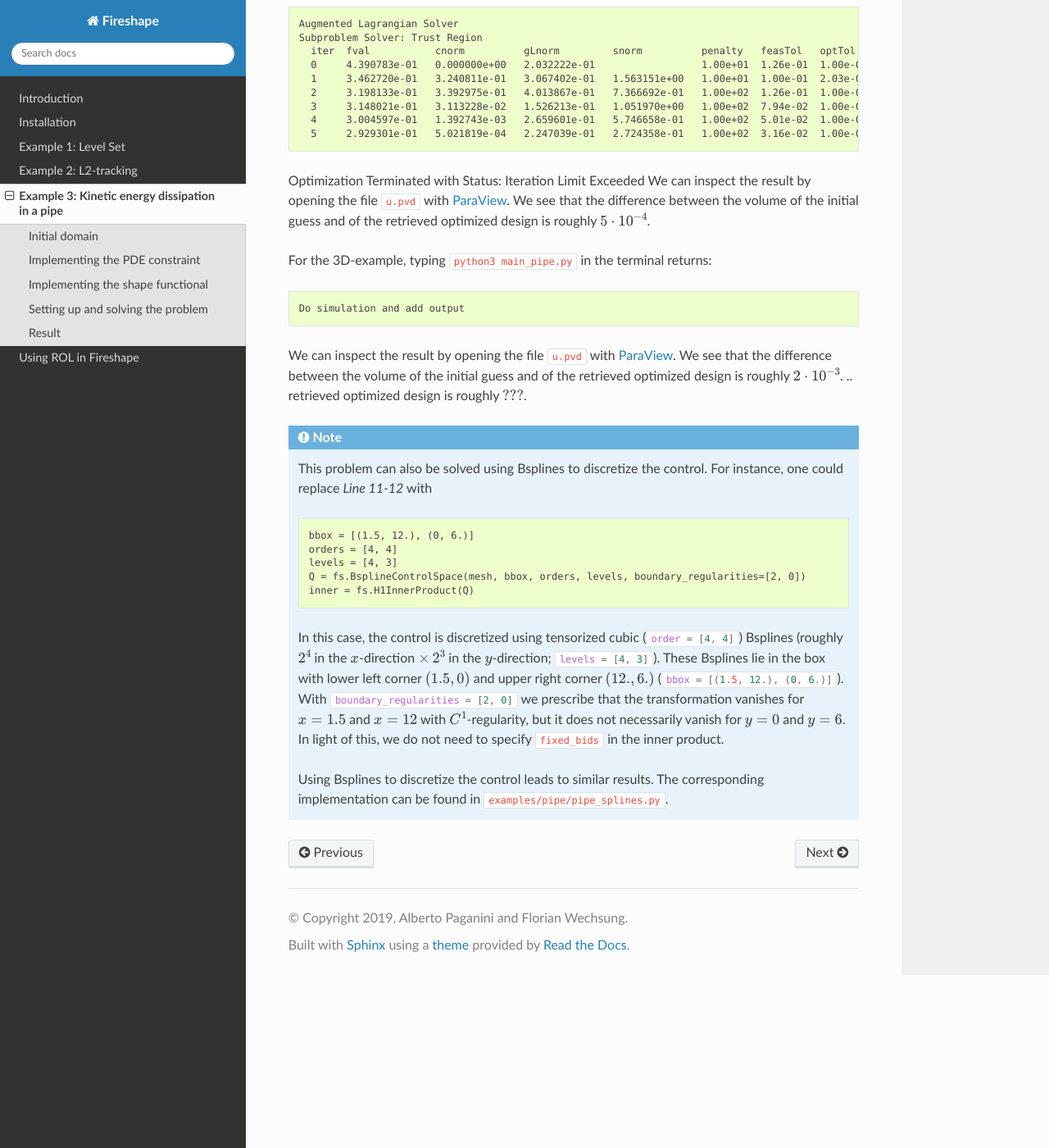
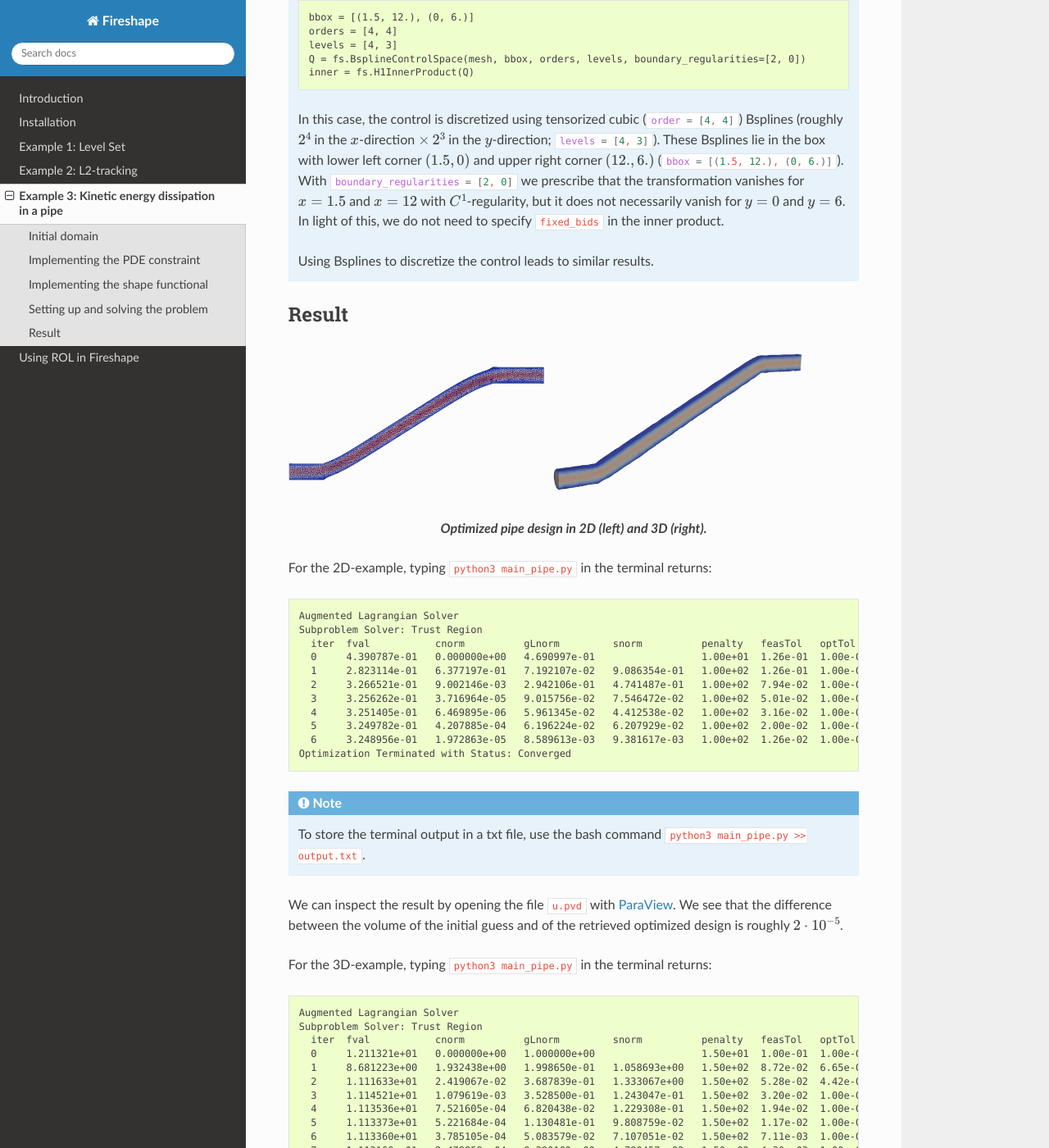
Before and after one commit to fireshape/fireshape, a Sphinx documentation site: the page built from docs/source/example_pipe.rst, in a window 1280 px wide and 1400 px high, scrolled down 3234 px. Shown: the whole window at 82% size. Built offline with Sphinx 7.4.7 and the Read the Docs theme 2.0.0, drawn with Linux system fonts in a browser that asks for light colours; some of the changed text lies outside the part shown.

Commit message:
added results to pipe documentation

```diff
--- a/docs/source/example_pipe.rst
+++ b/docs/source/example_pipe.rst
@@ -35,6 +35,17 @@ the volume of the domain should remain constant during the optimization process.
 
 Initial domain
 ^^^^^^^^^^^^^^
+
+|pipe2D_initial| |pipe3D_initial|
+
+.. centered:: *Initial pipe design in 2D (with mesh) and 3D, and magnitude of fluid velocity.*
+
+.. |pipe2D_initial| image:: images/pipe2D_initial.png
+   :width: 45%
+
+.. |pipe3D_initial| image:: images/pipe3D_initial.png
+   :width: 45%
+
 For the 2D-example, the geometry of the initial domain is described in the following
 `gmsh <http://gmsh.info/>`_ script (this has been tested with :bash:`gmsh v4.1.2`).
 
@@ -72,11 +83,22 @@ the weak formulation of this boundary value problem.
 
     The Navier-Stokes solver may fail to converge if
     too big an optimization step occurs in the optimization
-    process. To address this issue, we set the state `u` to
-    the previously computed solution whenever the state solver fails, and
-    use a trust-region algorithm as optimization solver. This way,
+    process. To address this issue,
+    we use a trust-region algorithm as optimization solver, and
+    we make the functional :math:`\mathcal{J}` return
+    :bash:`NaN` whenever the state solver fails.
+    This way,
     the trust-region method will notice that there is no improvement
     if the state solver fails and will thus reduce the trust-region radius.
+
+    .. figure:: images/pipe2D_fail.png
+        :width: 300
+        :align: center
+
+        If the trust-region radius is too large, the algorithm may try to
+        evaluate the objective functional on a domain that is not feasible.
+        In this case, the PDE-solver fails, the domain is rejected, and the
+        trust-region radius is reduced.
 
 Implementing the shape functional
 ^^^^^^^^^^^^^^^^^^^^^^^^^^^^^^^^^^^
@@ -87,7 +109,7 @@ which characterize :math:`\mathcal{J}`.
 
 
 .. literalinclude:: ../../examples/pipe/objective_pipe.py
-    :emphasize-lines: 15,16,17,18
+    :emphasize-lines: 18-23
     :linenos:
 
 
@@ -97,30 +119,33 @@ We set up the problem in the script :bash:`main_pipe.py`.
 
 To set up the problem, we need to:
 
-* load the mesh of the initial guess (*Line 10*),
+* load the mesh of the initial guess (*Line 9*),
 * choose the discretization of the control
-  (*Line 11*, Lagrangian finite elements of degree 1),
+  (*Line 10*, Lagrangian finite elements of degree 1),
 * choose the metric of the control space
-  (*Line 12*, :math:`H^1`-seminorm with homogeneous Dirichlet boundary conditions
+  (*Line 11*, :math:`H^1`-seminorm with homogeneous Dirichlet boundary conditions
   on fixed boundaries),
-* initialize the PDE contraint on the physical mesh :bash:`mesh_m` (*Line 16-23*),
+* initialize the PDE contraint on the physical mesh :bash:`mesh_m` (*Line 15-21*),
   choosing different viscosity parameters depending on the physical dimension `dim`
 * specify to save the function :math:`\mathbf{u}` after each iteration
   in the file :bash:`solution/u.pvd` by setting the function ``cb``
-  appropriately (*Lines 26-28*),
+  appropriately (*Lines 24-28*),
 * initialize the shape functional (*Line 31*),
   and the reduced shape functional (*Line 32*),
 * add a regularization term to improve the mesh quality
-  in the updated domains (*Lines 35-26*),
+  in the updated domains (*Lines 35-36*),
 * specify the volume equality constraint (*Lines 39-42*)
-* create a ROL optimization prolem (*Lines 45-50*),
+* create a ROL optimization prolem (*Lines 45-58*),
   and solve it (*Line 60*). Note that the volume equality constraint
   is imposed in *Line 58*.
+
+.. literalinclude:: ../../examples/pipe/main_pipe.py
+    :linenos:
 
 .. note::
 
    This problem can also be solved using Bsplines to discretize the control.
-   For instance, one could replace *Line 9-10* with
+   For instance, one could replace *Line 10-11* with
 
    .. code-block:: none
 
@@ -141,13 +166,20 @@ To set up the problem, we need to:
    we do not need to specify :bash:`fixed_bids` in the inner product.
 
    Using Bsplines to discretize the control leads to similar results.
-   The corresponding implementation can be found in :bash:`examples/pipe/pipe_splines.py`.
-
-.. literalinclude:: ../../examples/pipe/main_pipe.py
-    :linenos:
 
 Result
 ^^^^^^
+
+|pipe2D_final| |pipe3D_final|
+
+.. centered:: *Optimized pipe design in 2D (left) and 3D (right).*
+
+.. |pipe2D_final| image:: images/pipe2D_final.png
+   :width: 45%
+
+.. |pipe3D_final| image:: images/pipe3D_final.png
+   :width: 45%
+
 For the 2D-example, typing :bash:`python3 main_pipe.py` in the terminal returns:
 
 .. code-block:: none
@@ -155,53 +187,45 @@ For the 2D-example, typing :bash:`python3 main_pipe.py` in the terminal returns:
     Augmented Lagrangian Solver
     Subproblem Solver: Trust Region
       iter  fval           cnorm          gLnorm         snorm          penalty   feasTol   optTol    #fval   #grad   #cval   subIter
-      0     4.390783e-01   0.000000e+00   2.032222e-01                  1.00e+01  1.26e-01  1.00e-02
-      1     3.462720e-01   3.240811e-01   3.067402e-01   1.563151e+00   1.00e+01  1.00e-01  2.03e-04  19      8       23      14
-      2     3.198133e-01   3.392975e-01   4.013867e-01   7.366692e-01   1.00e+02  1.26e-01  1.00e-01  42      25      61      20
-      3     3.148021e-01   3.113228e-02   1.526213e-01   1.051970e+00   1.00e+02  7.94e-02  1.00e-03  50      30      72      5
-      4     3.004597e-01   1.392743e-03   2.659601e-01   5.746658e-01   1.00e+02  5.01e-02  1.00e-04  73      48      111     20
-      5     2.929301e-01   5.021819e-04   2.247039e-01   2.724358e-01   1.00e+02  3.16e-02  1.00e-04  96      66      150     20
+      0     4.390787e-01   0.000000e+00   4.690997e-01                  1.00e+01  1.26e-01  1.00e-02
+      1     2.823114e-01   6.377197e-01   7.192107e-02   9.086354e-01   1.00e+02  1.26e-01  1.00e-01  15      11      22      10
+      2     3.266521e-01   9.002146e-03   2.942106e-01   4.741487e-01   1.00e+02  7.94e-02  1.00e-03  23      15      32      5
+      3     3.256262e-01   3.716964e-05   9.015756e-02   7.546472e-02   1.00e+02  5.01e-02  1.00e-04  36      25      53      10
+      4     3.251405e-01   6.469895e-06   5.961345e-02   4.412538e-02   1.00e+02  3.16e-02  1.00e-04  49      35      74      10
+      5     3.249782e-01   4.207885e-04   6.196224e-02   6.207929e-02   1.00e+02  2.00e-02  1.00e-04  62      45      95      10
+      6     3.248956e-01   1.972863e-05   8.589613e-03   9.381617e-03   1.00e+02  1.26e-02  1.00e-04  75      55      116     10
+    Optimization Terminated with Status: Converged
 
-Optimization Terminated with Status: Iteration Limit Exceeded
+.. note::
+    To store the terminal output in a txt file, use the bash command
+    :bash:`python3 main_pipe.py >> output.txt`.
+
 We can inspect the result by opening the file :bash:`u.pvd`
 with `ParaView <https://www.paraview.org/>`_. We see that the
 difference between the volume of the initial guess and of the
-retrieved optimized design is roughly :math:`5\cdot 10^{-4}`.
+retrieved optimized design is roughly :math:`2\cdot 10^{-5}`.
 
 For the 3D-example, typing :bash:`python3 main_pipe.py` in the terminal returns:
 
 .. code-block:: none
 
-    Do simulation and add output
+    Augmented Lagrangian Solver
+    Subproblem Solver: Trust Region
+      iter  fval           cnorm          gLnorm         snorm          penalty   feasTol   optTol    #fval   #grad   #cval   subIter
+      0     1.211321e+01   0.000000e+00   1.000000e+00                  1.50e+01  1.00e-01  1.00e-02
+      1     8.681223e+00   1.932438e+00   1.998650e-01   1.058693e+00   1.50e+02  8.72e-02  6.65e-02  15      13      24      10
+      2     1.111633e+01   2.419067e-02   3.687839e-01   1.333067e+00   1.50e+02  5.28e-02  4.42e-04  23      19      36      5
+      3     1.114521e+01   1.079619e-03   3.528500e-01   1.243047e-01   1.50e+02  3.20e-02  1.00e-04  36      29      57      10
+      4     1.113536e+01   7.521605e-04   6.820438e-02   1.229308e-01   1.50e+02  1.94e-02  1.00e-04  49      39      78      10
+      5     1.113373e+01   5.221684e-04   1.130481e-01   9.808759e-02   1.50e+02  1.17e-02  1.00e-04  62      49      99      10
+      6     1.113360e+01   3.785105e-04   5.083579e-02   7.107051e-02   1.50e+02  7.11e-03  1.00e-04  75      59      120     10
+      7     1.113168e+01   2.478858e-04   8.290102e-02   4.790457e-02   1.50e+02  4.30e-03  1.00e-04  88      69      141     10
+      8     1.113127e+01   6.115143e-05   6.973287e-02   4.889087e-02   1.50e+02  2.61e-03  1.00e-04  101     79      162     10
+      9     1.113080e+01   1.956210e-04   3.754803e-02   3.813478e-02   1.50e+02  1.58e-03  1.00e-04  114     89      183     10
+      10    1.112986e+01   5.181766e-06   3.406590e-02   2.990831e-02   1.50e+02  1.00e-03  1.00e-04  127     99      204     10
+    Optimization Terminated with Status: Iteration Limit Exceeded
 
 We can inspect the result by opening the file :bash:`u.pvd`
 with `ParaView <https://www.paraview.org/>`_. We see that the
 difference between the volume of the initial guess and of the
-retrieved optimized design is roughly :math:`2\cdot 10^{-3}`.
-.. retrieved optimized design is roughly :math:`???`.
-
-.. note::
-
-   This problem can also be solved using Bsplines to discretize the control.
-   For instance, one could replace *Line 11-12* with
-
-   .. code-block:: none
-
-        bbox = [(1.5, 12.), (0, 6.)]
-        orders = [4, 4]
-        levels = [4, 3]
-        Q = fs.BsplineControlSpace(mesh, bbox, orders, levels, boundary_regularities=[2, 0])
-        inner = fs.H1InnerProduct(Q)
-
-   In this case, the control is discretized using tensorized cubic (:bash:`order = [4, 4]`) Bsplines
-   (roughly :math:`2^4` in the :math:`x`-direction :math:`\times\, 2^3` in the :math:`y`-direction;
-   :bash:`levels = [4, 3]`).
-   These Bsplines lie in the box with lower left corner :math:`(1.5, 0)` and upper right corner :math:`(12., 6.)`
-   (:bash:`bbox = [(1.5, 12.), (0, 6.)]`).
-   With :bash:`boundary_regularities = [2, 0]` we prescribe that the transformation vanishes for :math:`x=1.5`
-   and :math:`x=12` with :math:`C^1`-regularity, but it does not
-   necessarily vanish for :math:`y=0` and :math:`y=6`. In light of this,
-   we do not need to specify :bash:`fixed_bids` in the inner product.
-
-   Using Bsplines to discretize the control leads to similar results.
-   The corresponding implementation can be found in :bash:`examples/pipe/pipe_splines.py`.
+retrieved optimized design is roughly :math:`5\cdot 10^{-6}`.
```
Also changed, not shown: docs/source/images/pipe2D_fail.png (added), docs/source/images/pipe2D_final.png (added), docs/source/images/pipe2D_initial.png (added), docs/source/images/pipe3D_final.png (added), docs/source/images/pipe3D_initial.png (added), 2 other files.
